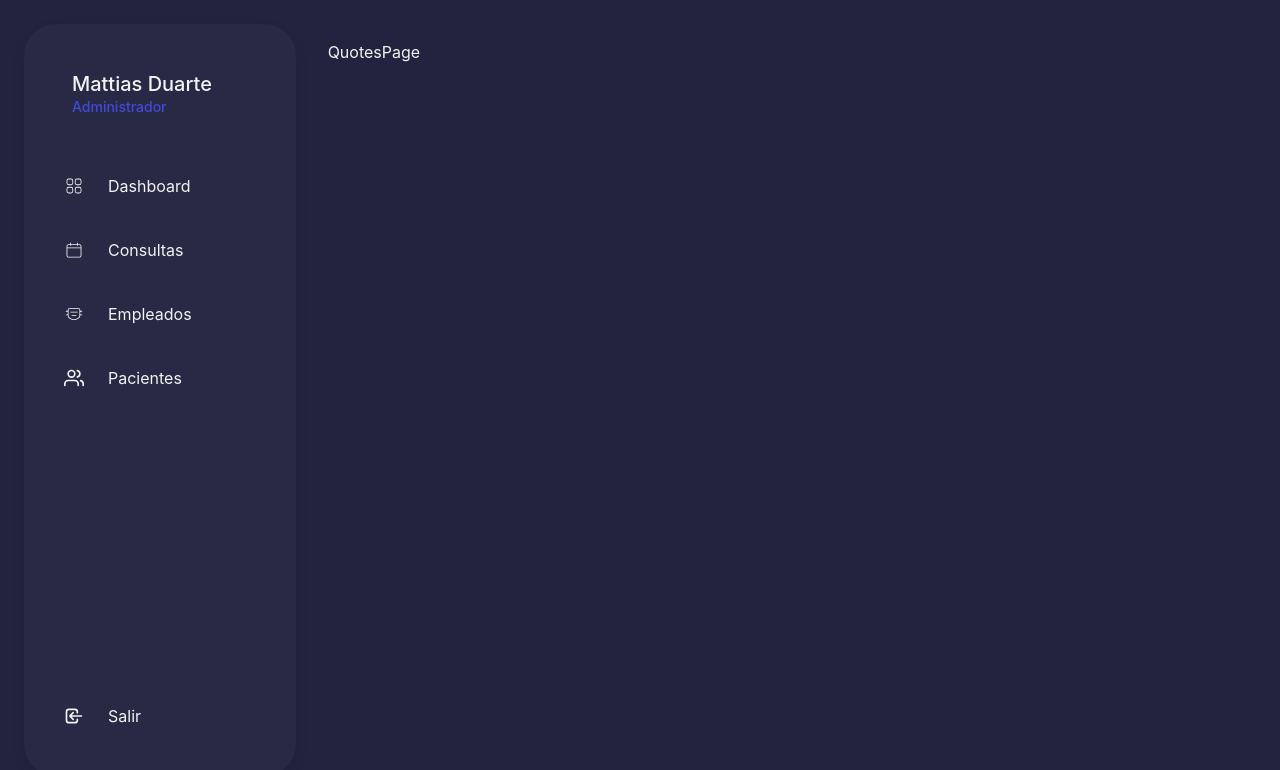
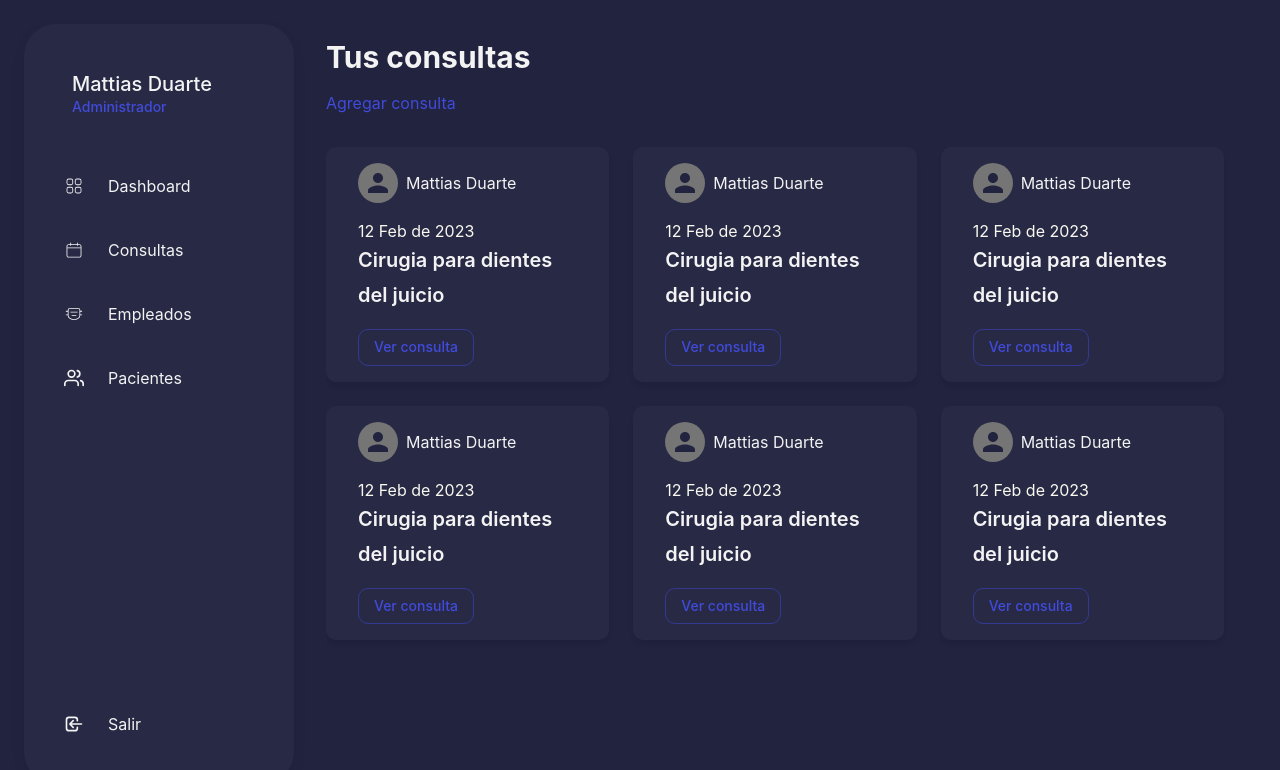
Before and after one commit to mattiasdu944/Innova-Crm, a React (Vite) app: page /quotes in a window 1280 px wide. Shown: the top 770 px of the page. Built offline with nearby package versions, Linux system fonts and the light colour scheme.

Commit message:
end quote page

```diff
--- a/src/components/index.ts
+++ b/src/components/index.ts
@@ -1,2 +1,3 @@
-export * from './patients'
+// export * from './patients'
+export * from './quotes'
 export * from './ui'
--- /dev/null
+++ b/src/components/quotes/CardQuote.tsx
@@ -0,0 +1,26 @@
+import { FC } from 'react'
+
+import { Avatar, Box, Button, Card, Grid, Typography } from '@mui/material'
+
+export const CardQuote: FC = () => {
+    return (
+        <Grid item xs={ 12 } md={ 4 }>
+            <Card sx={{ padding:'1rem 2rem' }}>
+                <Box display='flex' gap={1} alignItems='center' mb={2}>
+                    <Avatar/>
+                    <Typography>Mattias Duarte</Typography>
+                </Box>
+
+
+                <Typography sx={{ color:'#f9f9f0' }}>12 Feb de 2023</Typography>
+                <Typography variant='subtitle1' sx={{ fontSize:'1.25rem', mb:'1rem' }}>Cirugia para dientes del juicio</Typography>
+
+
+                <Button variant='outlined'>
+                    Ver consulta
+                </Button>
+            </Card>
+        </Grid>
+
+    )
+}
--- /dev/null
+++ b/src/components/quotes/index.ts
@@ -0,0 +1 @@
+export * from './CardQuote'
--- a/src/components/ui/SideMenu.tsx
+++ b/src/components/ui/SideMenu.tsx
@@ -13,7 +13,7 @@ export const SideMenu: FC = () => {
                 flexDirection:'column',
                 width: 350,
                 bgcolor:'secondary.main',
-                minHeight:'100%',
+                height:'95vh',
                 padding: '1rem ',
                 borderRadius: '2rem',
                 boxShadow: '0px 5px 15px rgba(0,0,0,0.05)',
--- a/src/index.css
+++ b/src/index.css
@@ -0,0 +1,4 @@
+
+a{
+    text-decoration: none;
+}
--- a/src/layouts/MainLayout.tsx
+++ b/src/layouts/MainLayout.tsx
@@ -9,7 +9,7 @@ export const MainLayout: FC = () => {
         <Box
             sx={{
                 display: 'flex',
-                minHeight: '100vh',
+                height: '100vh',
                 width: '100%',
                 padding: '1.5rem',
                 gap: '2rem'
@@ -19,7 +19,7 @@ export const MainLayout: FC = () => {
             <SideMenu/>
 
             {/* Pages */}
-            <Box component='main' width='100%' padding='1rem 0'>
+            <Box component='main' width='100%' padding='1rem 2rem 0 0' sx={{ overflowY:'scroll' }}>
                 <Outlet/>
             </Box>
         </Box>
--- a/src/pages/quotes/QuotesPage.tsx
+++ b/src/pages/quotes/QuotesPage.tsx
@@ -1,7 +1,24 @@
-import React from 'react'
+import { FC } from 'react'
+import { Link } from 'react-router-dom'
 
-export const QuotesPage = () => {
+import { Grid, Typography } from '@mui/material'
+import { CardQuote } from '../../components'
+
+export const QuotesPage: FC = () => {
     return (
-        <div>QuotesPage</div>
+        <>
+            <Typography variant='h1' mb={2}>Tus consultas</Typography>
+            <Link to='/quotes'>
+                <Typography mb={4} color='primary.main'>Agregar consulta</Typography>
+            </Link>
+            <Grid container spacing={3}>
+                {
+                    [1,2,3,4,5,6].map( () => (
+                        <CardQuote/>
+                    ))
+                }
+            </Grid>
+
+        </>
     )
 }
--- a/src/theme/index.ts
+++ b/src/theme/index.ts
@@ -31,7 +31,7 @@ export const lightTheme = createTheme({
         },
         text:{
             primary: '#f3f3f3',
-            secondary:'f9f9fa'
+            secondary:'#f9f9fa'
         }
     },
     components: {
@@ -68,19 +68,11 @@ export const lightTheme = createTheme({
         MuiButton: {
             defaultProps: {
                 variant: 'contained',
-                size: 'small',
-                disableElevation: true,
-                color: 'info'
             },
             styleOverrides: {
                 root: {
                     textTransform: 'none',
-                    boxShadow: 'none',
                     borderRadius: 10,
-                    ":hover": {
-                        backgroundColor: 'rgba(0,0,0,0.05)',
-                        transition: 'all 0.3s ease-in-out'
-                    }
                 }
             }
         },
@@ -97,10 +89,12 @@ export const lightTheme = createTheme({
 
         MuiCard: {
             defaultProps: {
-                elevation: 0
+                elevation: 0,
+
             },
             styleOverrides: {
                 root: {
+                    background:'#282945',
                     boxShadow: '0px 5px 5px rgba(0,0,0,0.05)',
                     borderRadius: '10px',
                 }
```
